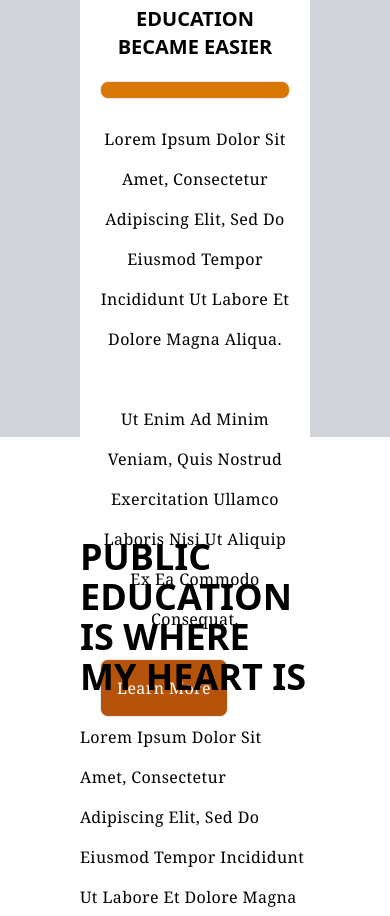
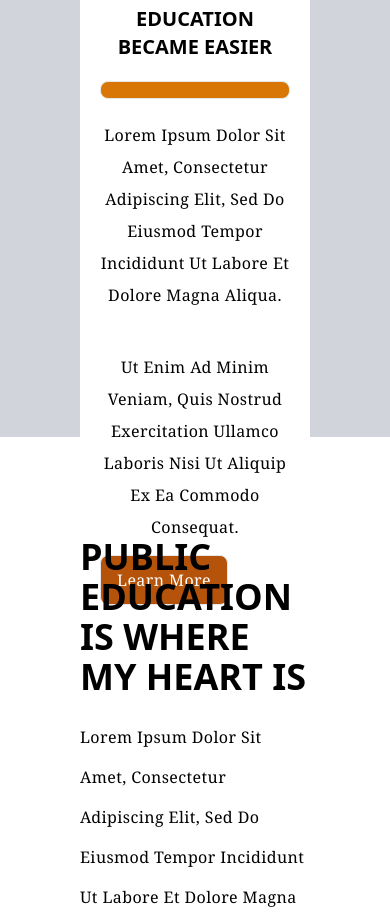
Before and after one commit to yafet-123/Sample_education_sample3_frontend, a Next.js app: page / in a window 390 px wide. Shown: the part 6147-7063 px from the top of the page. Built offline with nearby package versions, Linux system fonts and the light colour scheme.

Commit message:
making mobile responsive

```diff
--- a/components/Programmes.js
+++ b/components/Programmes.js
@@ -29,15 +29,15 @@ export function Programmes() {
             </h1>
 
             <div className="grid grid-cols-1 lg:grid-cols-2 gap-10">
-              <p className="font-serif font-medium tracking-wide leading-10 text-center lg:text-left px-5 lg:px-5 capitalize w-full lg:w-3/4">
+              <p className="font-serif font-medium tracking-wide leading-8 lg:leading-10 text-center lg:text-left px-5 lg:px-5 capitalize w-full lg:w-3/4">
                 Lorem ipsum dolor sit amet, consectetur adipiscing elit, sed do
                 eiusmod tempor incididunt ut labore et dolore magna aliqua.
               </p>
 
-              <p className="font-serif font-medium tracking-wide leading-10 text-center lg:text-left px-5 lg:px-5 capitalize w-full lg:w-3/4">
+              <p className="font-serif font-medium tracking-wide leading-8 lg:leading-10 text-center lg:text-left px-5 lg:px-5 capitalize w-full lg:w-3/4">
                 Ut enim ad minim veniam, quis nostrud exercitation ullamco
                 laboris nisi ut aliquip ex ea commodo consequat.
-                <span className="block w-32 p-2 bg-amber-700 text-white border rounded-lg mt-5">
+                <span className="block w-32 p-2 bg-amber-700 text-white border rounded-lg mt-3 lg:mt-5">
                   Learn More
                 </span>
               </p>
```
